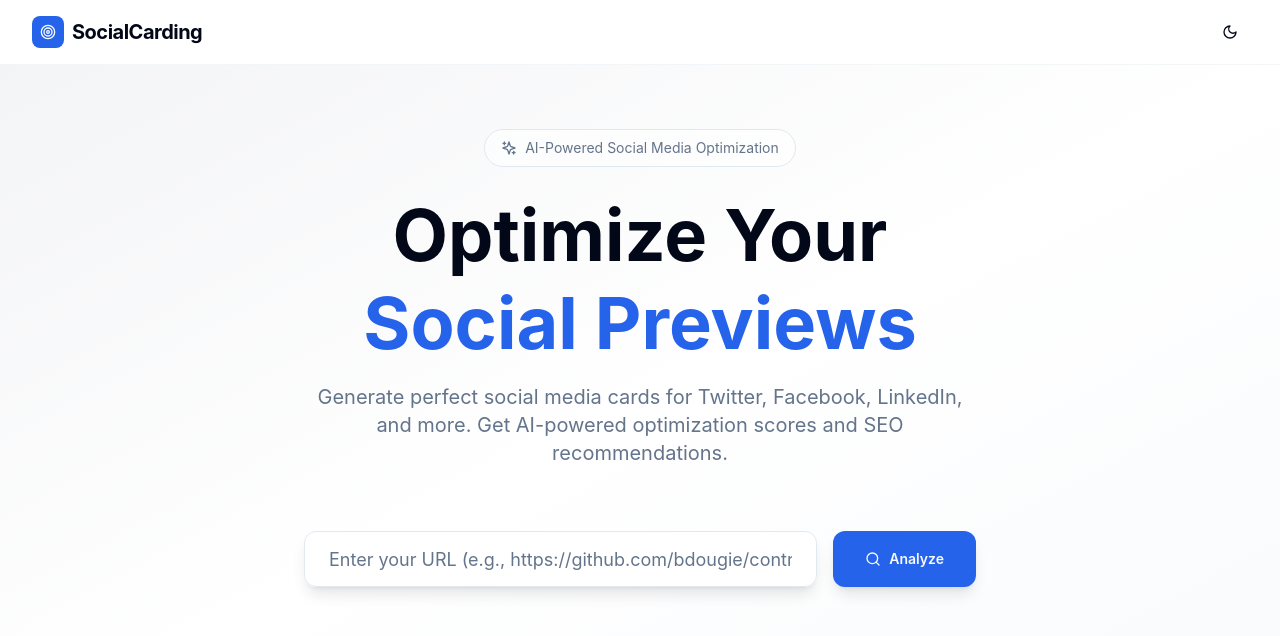
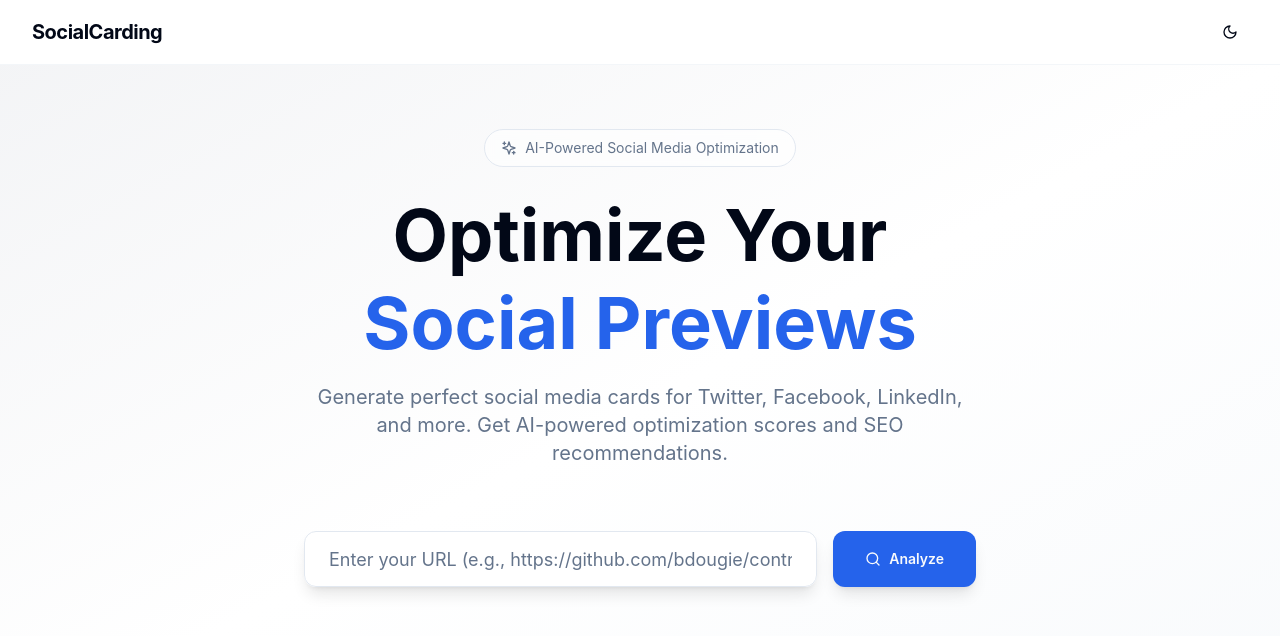
Before and after one commit to bdougie/social-carding, a Next.js app: page / in a window 1280 px wide. Shown: the top 636 px of the page. Built offline with nearby package versions, Linux system fonts and the light colour scheme.

Commit message:
Updated Navigation.jsx

```diff
--- a/components/Navigation.jsx
+++ b/components/Navigation.jsx
@@ -20,9 +20,6 @@ const Navigation = ({ dark, switchTheme }) => {
       <div className="container flex h-16 max-w-screen-2xl items-center justify-between">
         {/* Brand */}
         <div className="flex items-center space-x-2">
-          <div className="flex h-8 w-8 items-center justify-center rounded-lg bg-primary">
-            <Target className="h-4 w-4 text-primary-foreground" />
-          </div>
           <span className="text-xl font-bold tracking-tight text-foreground">SocialCarding</span>
         </div>
 
```
